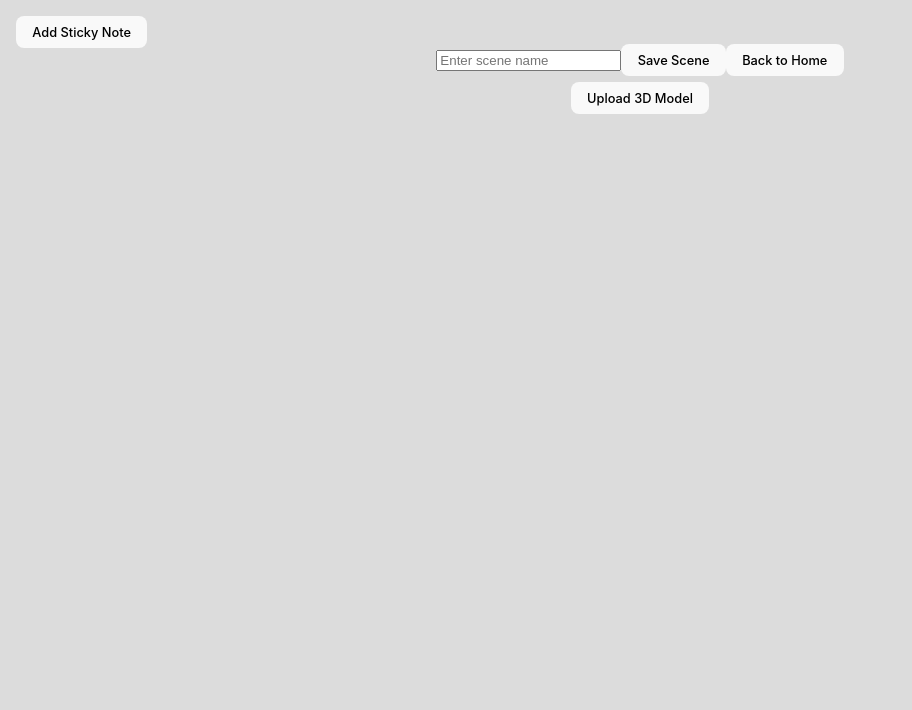
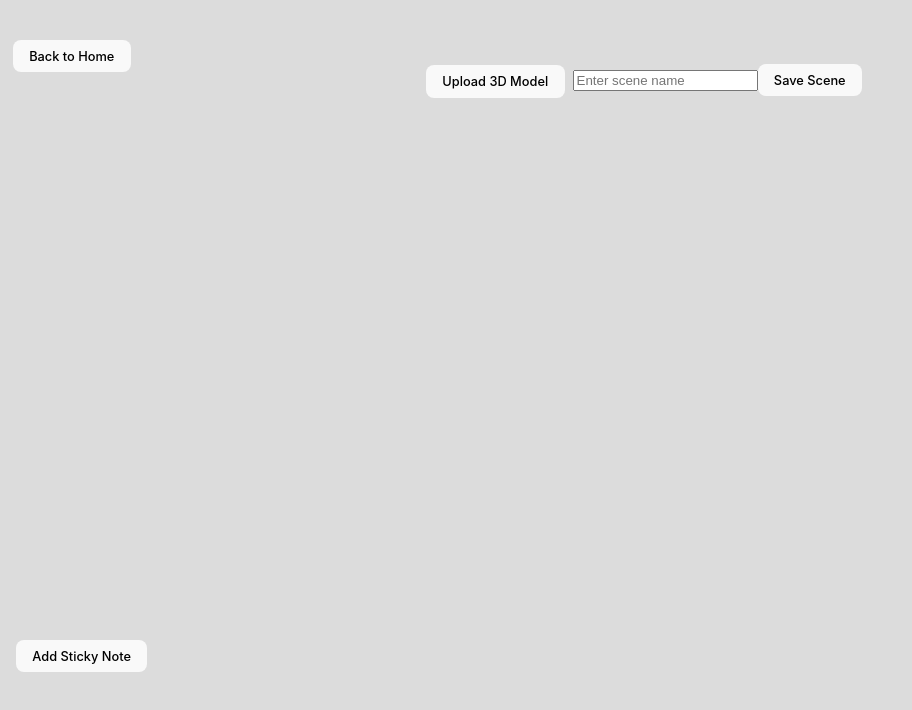
Before and after one commit to Joyceyyzheng/spatial-diary, a React (Vite) app: page /scene/1 in a window 1280 px wide. Shown: the top 710 px of the page, without its empty margins (0-912 px from the left). Built offline with nearby package versions, Linux system fonts and the light colour scheme.

Commit message:
minor UI change

```diff
--- a/src/components/Scene.tsx
+++ b/src/components/Scene.tsx
@@ -180,31 +180,6 @@ function ScenePage() {
   return (
     <div>
       <div className="scene-header">
-        {" "}
-        <input
-          type="text"
-          placeholder="Enter scene name"
-          value={sceneName}
-          onChange={(e) => setSceneName(e.target.value)}
-        />
-        <button onClick={handleSaveScene}>Save Scene</button>
-        <button onClick={() => navigate("/")}>Back to Home</button>
-      </div>
-      <div>
-        {/* <h1>Scene {sceneId}</h1> */}
-        <div className="sticky-notes-section">
-          <button onClick={addStickyNote}>Add Sticky Note</button>
-          <ul className="sticky-notes-list">
-            {stickyNotes.map((note) => (
-              <li key={note.id}>
-                <span>Note {note.id}</span>
-                <button onClick={() => deleteNote(note.id)}>Delete</button>
-              </li>
-            ))}
-          </ul>
-        </div>
-
-        {/* <input type="file" accept=".glb,.gltf" onChange={handleFileUpload} /> */}
         <div className="file-upload-container">
           <input
             type="file"
@@ -214,10 +189,38 @@ function ScenePage() {
             className="hidden-file-input"
           />
           <label htmlFor="model-upload" className="custom-file-upload button">
-            Upload 3D Model
+            {fileData ? "Replace 3D Model" : "Upload 3D Model"}
           </label>
           {fileName && <span className="file-name">{fileName}</span>}
+        </div>{" "}
+        <input
+          type="text"
+          placeholder="Enter scene name"
+          value={sceneName}
+          onChange={(e) => setSceneName(e.target.value)}
+        />
+        <button onClick={handleSaveScene}>Save Scene</button>
+        <button className="home-button" onClick={() => navigate("/")}>
+          Back to Home
+        </button>
+      </div>
+      <div>
+        {/* <h1>Scene {sceneId}</h1> */}
+        <div className="sticky-notes-section">
+          <button onClick={addStickyNote}>Add Sticky Note</button>
+          <ul className="sticky-notes-list">
+            {stickyNotes.map((note, index) => (
+              <li key={note.id}>
+                {/* <span>Note {note.id}</span> */}
+                <span>Note {index + 1}</span>
+                <button onClick={() => deleteNote(note.id)}>Delete</button>
+              </li>
+            ))}
+          </ul>
         </div>
+
+        {/* <input type="file" accept=".glb,.gltf" onChange={handleFileUpload} /> */}
+
         {selectedNoteId && (
           <StickyNoteControls
             selectedNoteId={selectedNoteId}
--- a/src/components/Sphere.tsx
+++ b/src/components/Sphere.tsx
@@ -27,7 +27,7 @@ function Sphere({
       />
 
       {/* Light moves with the sticky note */}
-      <pointLight position={[0, 0, 0.5]} intensity={10.0} color="yellow" />
+      <pointLight position={[0, 0, 0.5]} intensity={20.0} color="white" />
       {isSelected && <meshStandardMaterial color="blue" />}
     </group>
   );
--- a/src/components/StickyNote.tsx
+++ b/src/components/StickyNote.tsx
@@ -56,7 +56,7 @@ export default function StickyNote({
             <meshBasicMaterial map={new TextureLoader().load(imageUrl)} />
           </mesh>
         )} */}
-        <pointLight position={[0, 0, 0.5]} intensity={5.0} color="yellow" />
+        <pointLight position={[0, 0, 0.5]} intensity={15.0} color="yellow" />
         {isSelected && <meshStandardMaterial color="blue" />}
       </group>
     </>
--- a/src/index.css
+++ b/src/index.css
@@ -54,12 +54,19 @@ button:hover,
 .button:hover {
   border-color: #646cff;
 }
-button:focus,
+/* button:focus,
 button:focus-visible,
 .button:focus,
 .button:focus-visible {
   background-color: #646cff;
   outline: 4px auto -webkit-focus-ring-color;
+} */
+
+button:active,
+.button:active {
+  background-color: #646cff;
+  outline: 4px auto -webkit-focus-ring-color;
+  transition: background-color 0.2s ease-in-out;
 }
 
 /* @media (prefers-color-scheme: light) {
@@ -78,7 +85,7 @@ button:focus-visible,
 
 .sticky-notes-section {
   position: absolute;
-  top: 2%;
+  top: 80%;
   left: 0;
   /* width: 100%;
   height: 100%; */
@@ -86,6 +93,8 @@ button:focus-visible,
   justify-content: center;
   align-items: center;
   padding: 0 1em;
+
+  z-index: 1000;
 }
 
 .sticky-notes-list {
@@ -172,3 +181,11 @@ textarea {
   border: 1px solid #ccc;
   border-radius: 4px;
 }
+
+.home-button {
+  z-index: 1000;
+  position: absolute;
+  top: 5%;
+  left: 0%;
+  margin-left: 1em;
+}
```
